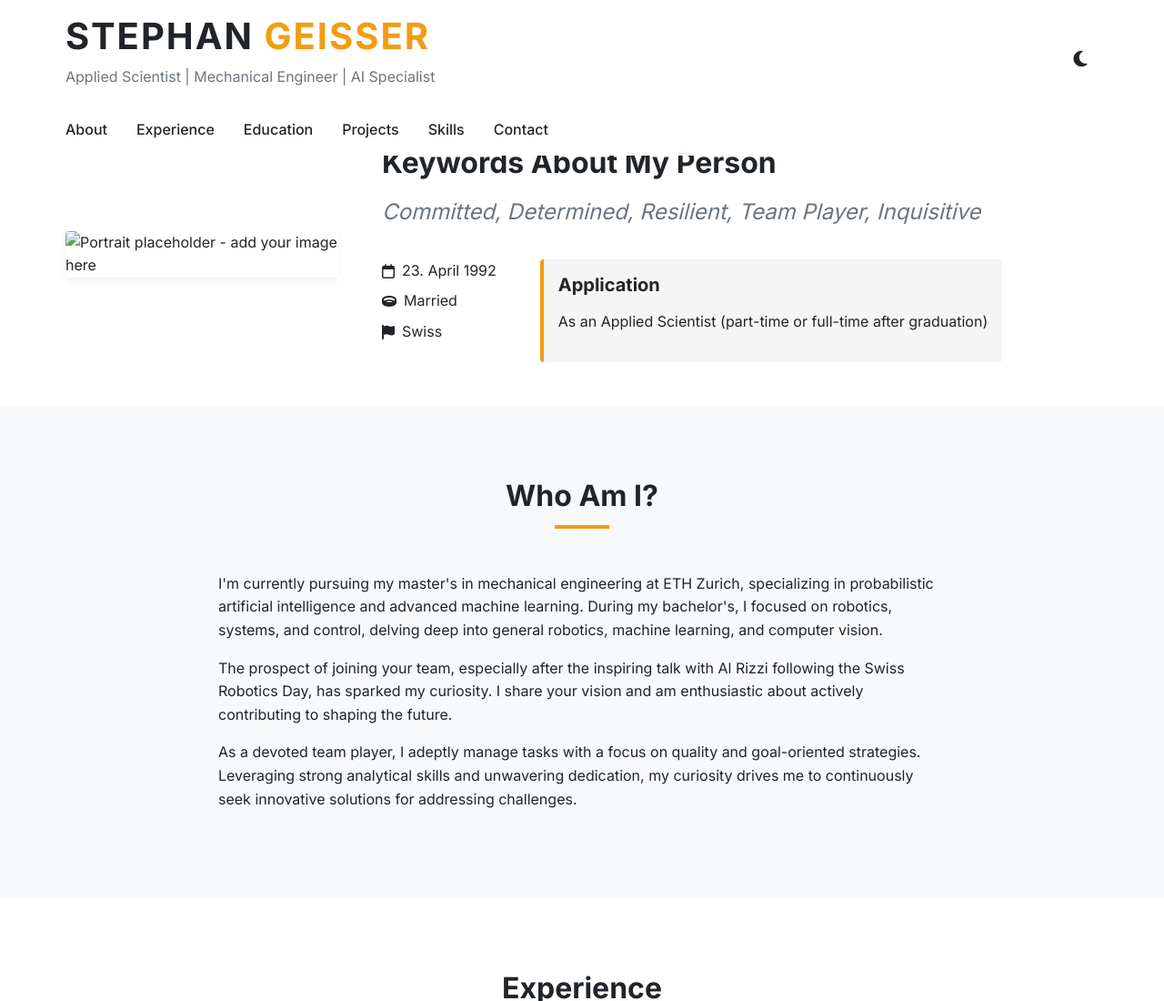
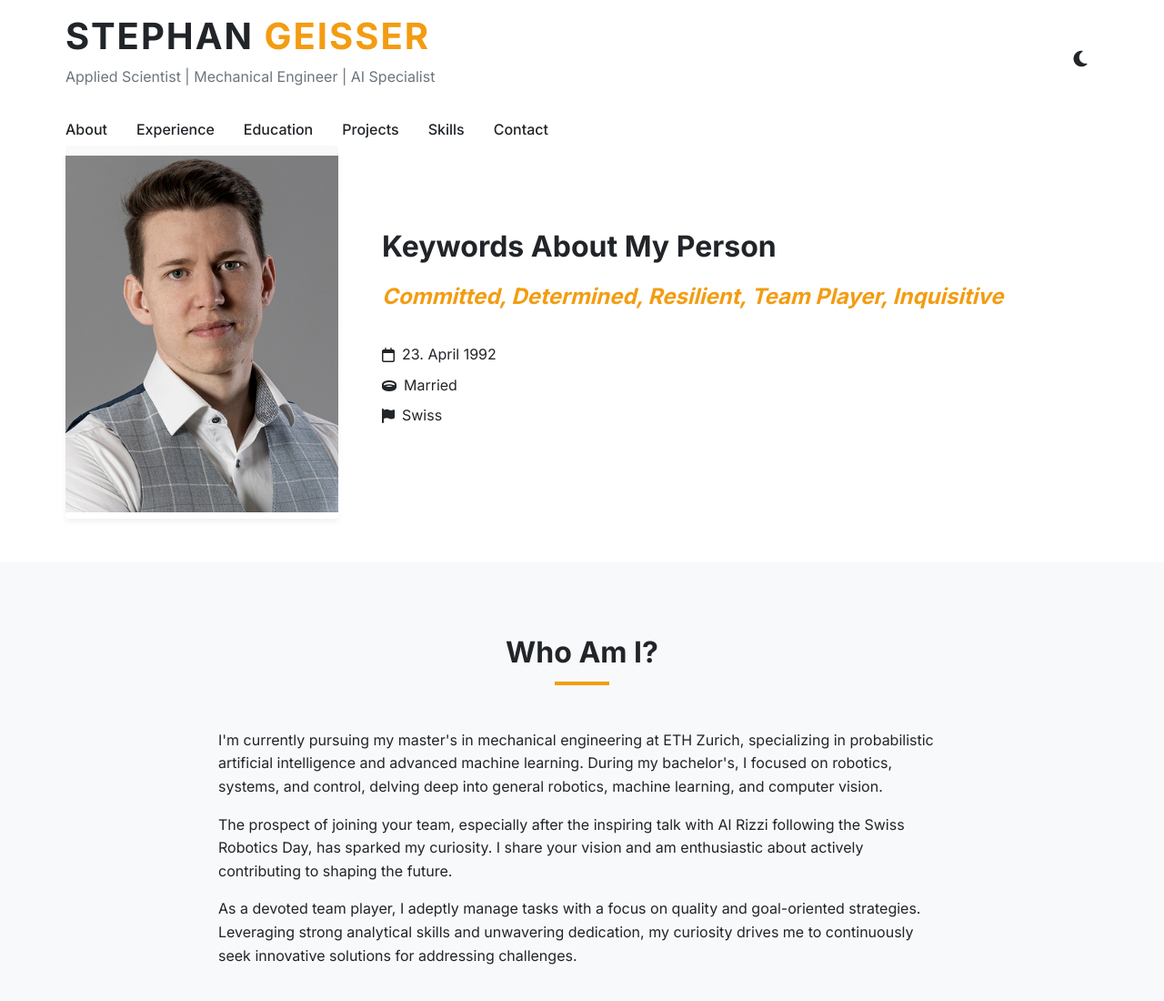
Before and after one commit to sgeisser1/sgeisser1.github.io, a plain HTML site: page index.html in a window 1280 px wide. Shown: the top 1100 px of the page at 91% size. Drawn offline with Linux system fonts and the light colour scheme.

Commit message:
added image and changed keywords style

```diff
--- a/index.html
+++ b/index.html
@@ -51,7 +51,7 @@
             <div class="hero-content container">
                 <div class="hero-image">
                     <div class="portrait-placeholder">
-                        <img src="/api/placeholder/400/500" alt="Portrait placeholder - add your image here">
+                        <img src="images\rsz_stephan_geisser_0070.jpg" alt="Portrait placeholder - add your image here">
                     </div>
                 </div>
                 <div class="hero-text">
@@ -62,10 +62,6 @@
                             <p><i class="far fa-calendar"></i> 23. April 1992</p>
                             <p><i class="fas fa-ring"></i> Married</p>
                             <p><i class="fas fa-flag"></i> Swiss</p>
-                        </div>
-                        <div class="application-intent">
-                            <h3>Application</h3>
-                            <p>As an Applied Scientist (part-time or full-time after graduation)</p>
                         </div>
                     </div>
                 </div>
--- a/style.css
+++ b/style.css
@@ -272,7 +272,8 @@ nav a.active::after {
 .keywords {
   font-size: 1.5rem;
   font-style: italic;
-  color: var(--text-secondary);
+  color: var(--accent-color);
+  font-weight: bold;
   margin-bottom: var(--spacing-lg);
 }
 
```
Also changed, not shown: images/rsz_stephan_geisser_0070.jpg (added).
